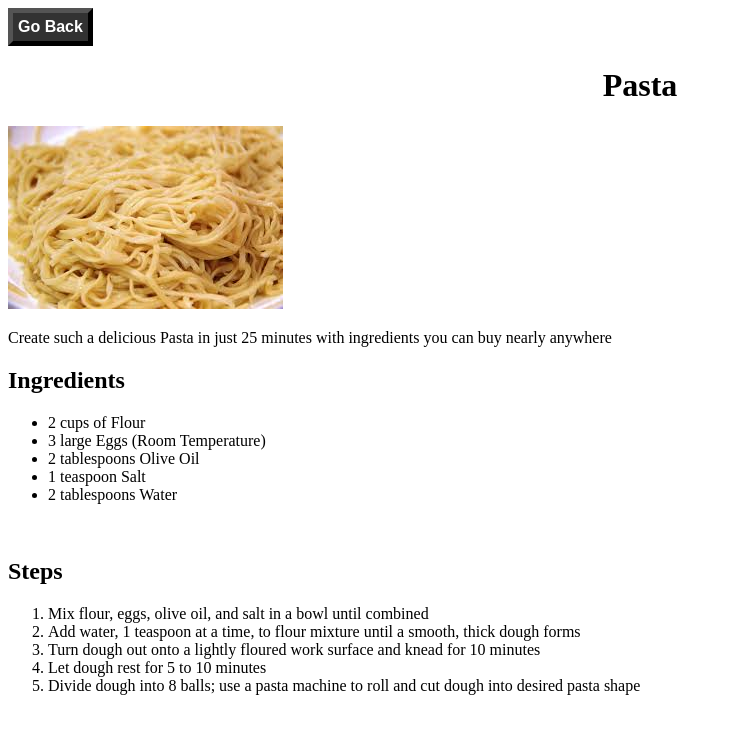
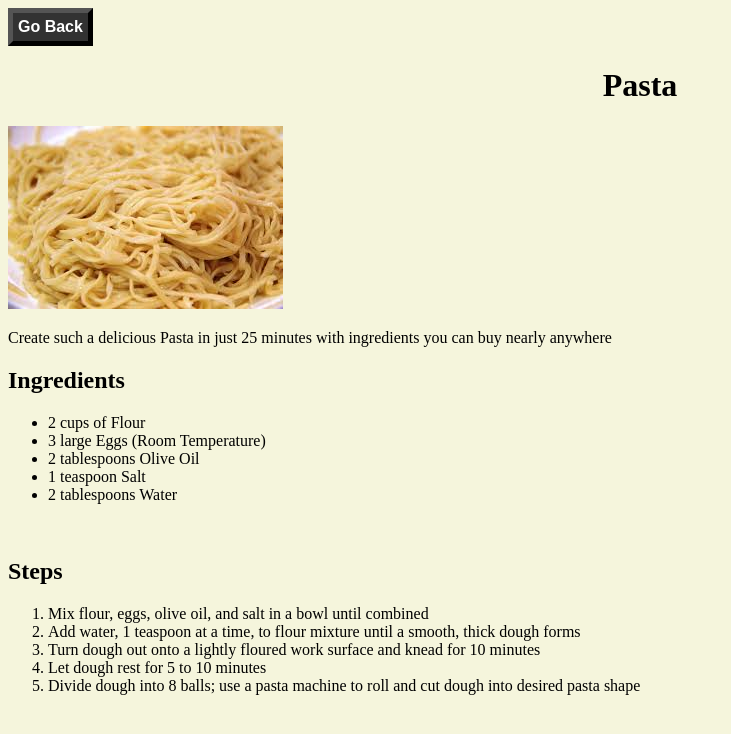
Before and after one commit to HebiRyuuk/odin-recipes, a plain HTML site: page recipes/pasta.html in a window 1280 px wide. Shown: the whole page, without its empty margins (0-731 px from the left). Drawn offline with Linux system fonts and the light colour scheme.

Commit message:
Modified recipes/recipe-styles.css         Edited body             background-color: beige
        Edited h1
            color: black
            font-weight: 900

```diff
--- a/recipes/recipe-styles.css
+++ b/recipes/recipe-styles.css
@@ -1,3 +1,7 @@
+body {
+    background-color: beige;
+}
+
 button {
     background-color: rgb(50, 50, 50);
     color: rgb(255, 255, 255);
@@ -10,4 +14,6 @@ button {
 
 h1 {
     text-align: center;
+    color: black;
+    font-weight: 900;
 }
```
